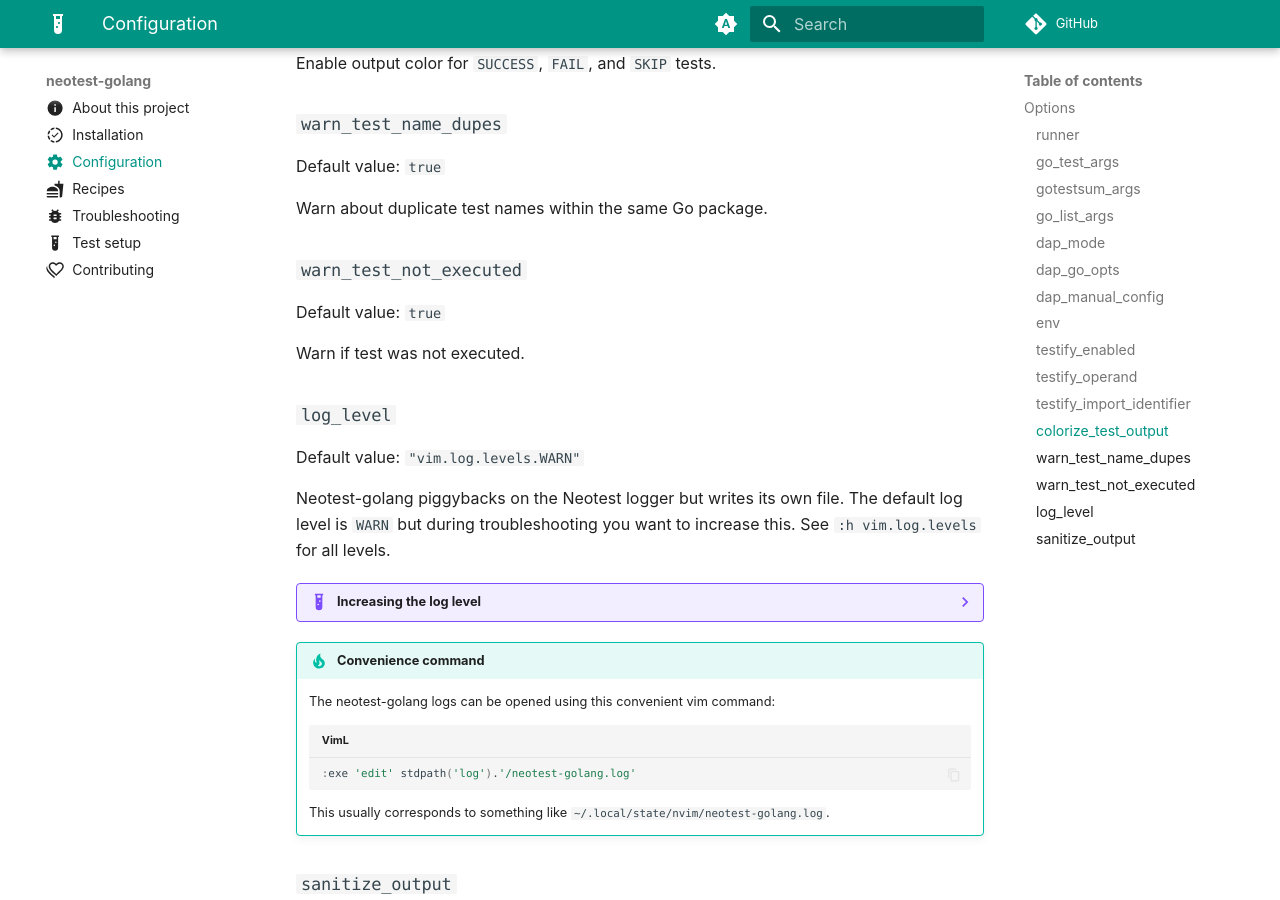
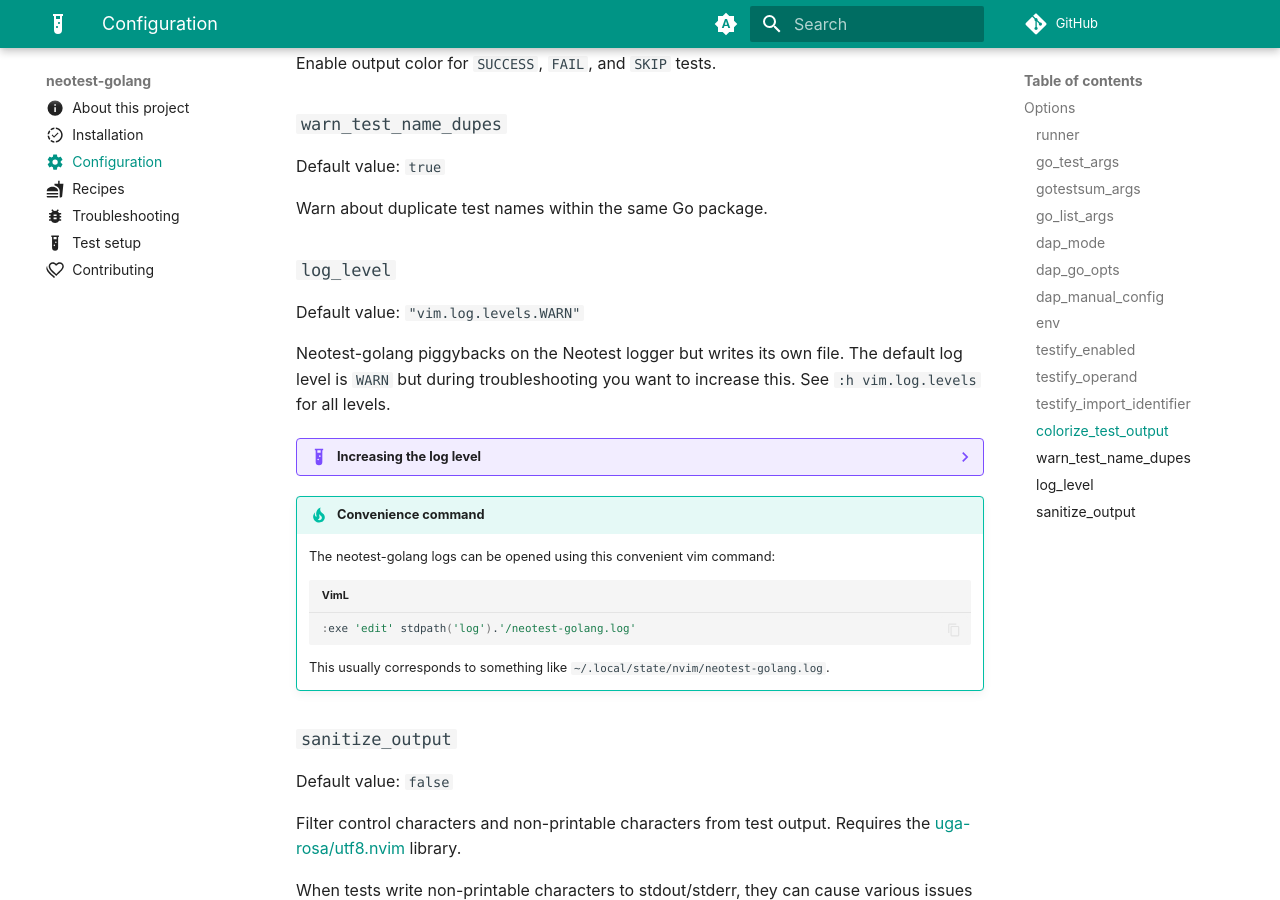
Before and after one commit to fredrikaverpil/neotest-golang, an MkDocs documentation site: the page built from docs/config.md, in a window 1280 px wide and 900 px high, scrolled down 3958 px. Built offline with MkDocs 1.6.1 and Material for MkDocs 9.7.7, drawn with Linux system fonts in a browser that asks for light colours; comment, search, counter and statistics services are not loaded.

Commit message:
chore: remove option warn_test_not_executed

```diff
--- a/docs/config.md
+++ b/docs/config.md
@@ -243,12 +243,6 @@ Default value: `true`
 
 Warn about duplicate test names within the same Go package.
 
-### `warn_test_not_executed`
-
-Default value: `true`
-
-Warn if test was not executed.
-
 ### `log_level`
 
 Default value: `"vim.log.levels.WARN"`
```
Also changed, not shown: 2 other files.
